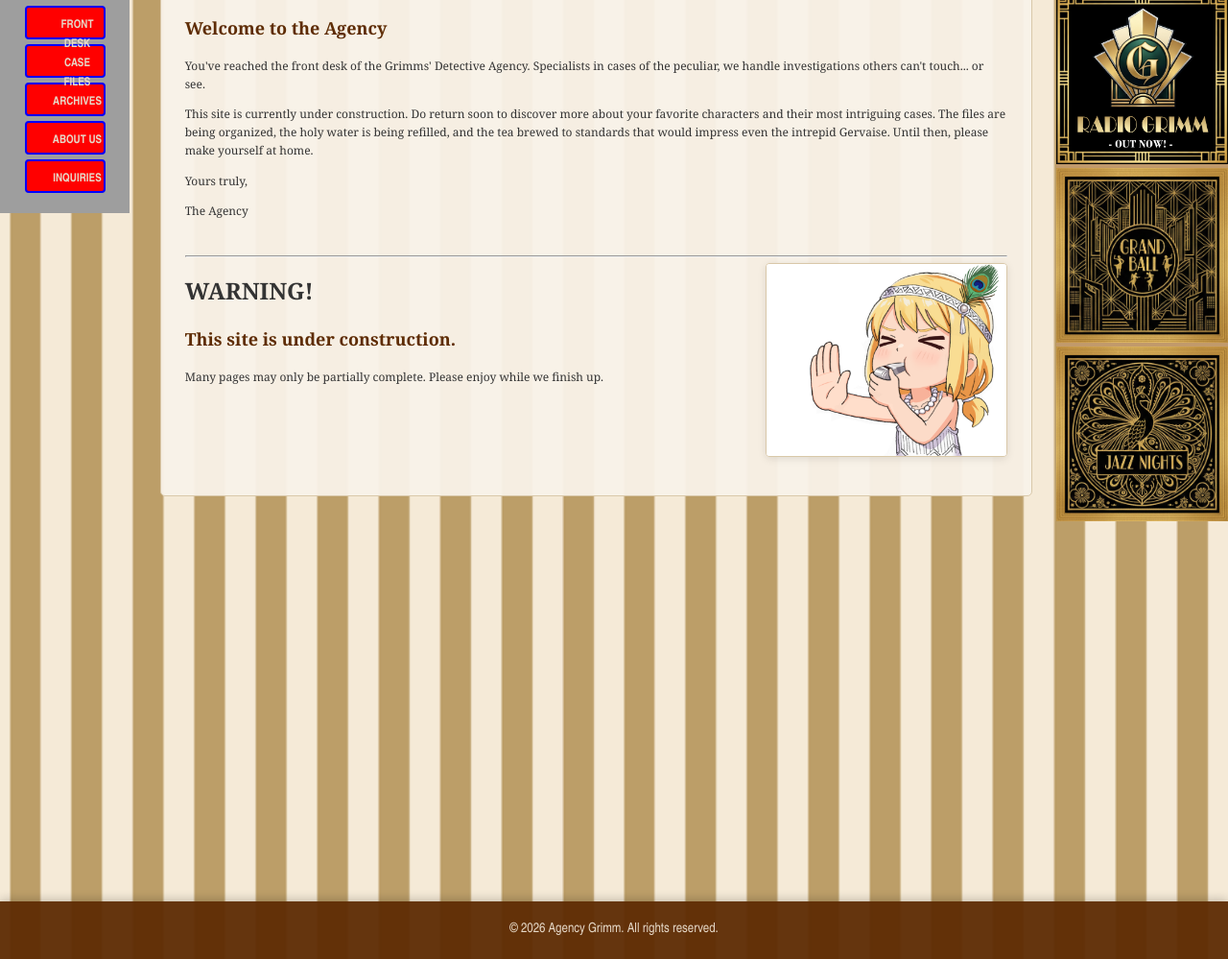
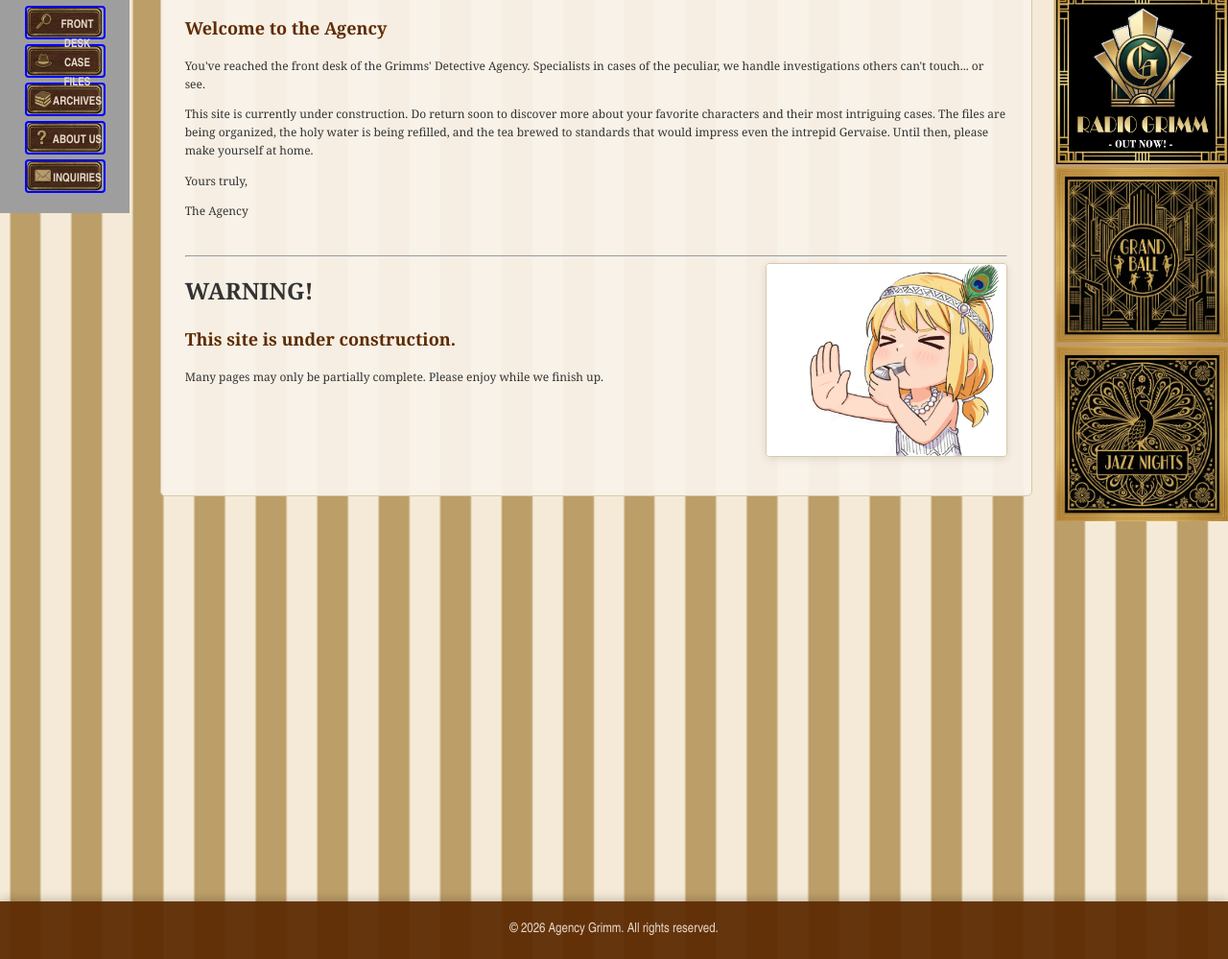
Before and after one commit to johnhopes-collab/grimmsdetectiveagency, a Jekyll site: the page built from index.html, in a window 1280 px wide. Shown: the part 692-1691 px from the top of the page at 96% size. Built offline with Jekyll 4.4.1, drawn with Linux system fonts in a browser that asks for light colours; grey boxes are pictures that could not be loaded.

Commit message:
Update style.scss

```diff
--- a/assets/css/style.scss
+++ b/assets/css/style.scss
@@ -110,11 +110,9 @@ body {
     margin-bottom: 5px;
     margin-left: auto;
     margin-right: auto;
-    background-color: red !important; /* Keep this for visibility */
-    /* COMMENT OUT THE BACKGROUND IMAGE PROPERTIES */
-    /* background-size: 100% 100%; */
-    /* background-repeat: no-repeat; */
-    /* background-position: center; */
+    background-size: 100% 100%;
+    background-repeat: no-repeat;
+    background-position: center;
     border: 2px solid blue;
     color: var(--button-text);
     text-align: center;
@@ -127,14 +125,11 @@ body {
     position: relative;
 }
 
-/* TEMPORARILY COMMENT OUT BACKGROUND IMAGES */
-/*
 .button-frontdesk {background-image: url('{{ site.baseurl }}/assets/images/sidebarL/Lbutton_magnifyingglass.png');}
 .button-casefiles {background-image: url('{{ site.baseurl }}/assets/images/sidebarL/Lbutton_hat.png');}
 .button-archives {background-image: url('{{ site.baseurl }}/assets/images/sidebarL/Lbutton_books.png');}
 .button-aboutus {background-image: url('{{ site.baseurl }}/assets/images/sidebarL/Lbutton_qmark.png');}
 .button-inquiries {background-image: url('{{ site.baseurl }}/assets/images/sidebarL/Lbutton_mail.png');}
-*/
 
 .button-icon {
     height: 30px; /* Adjust based on your icon size */
```
